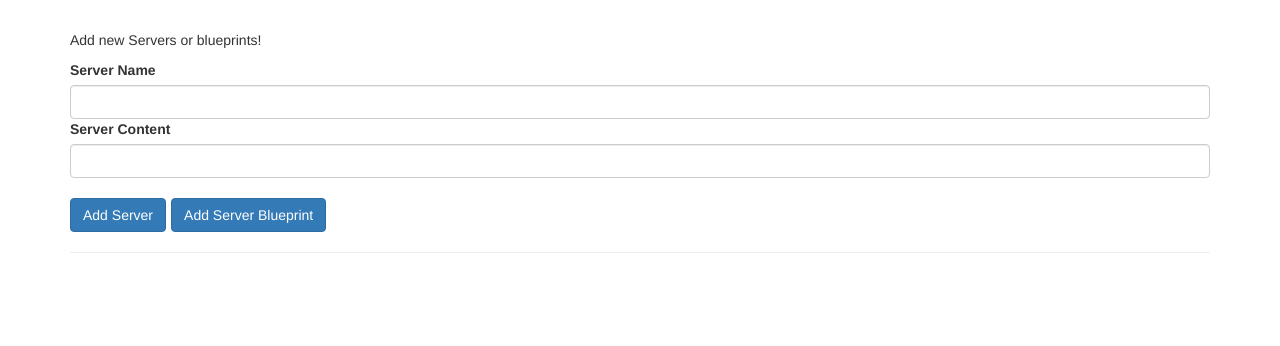
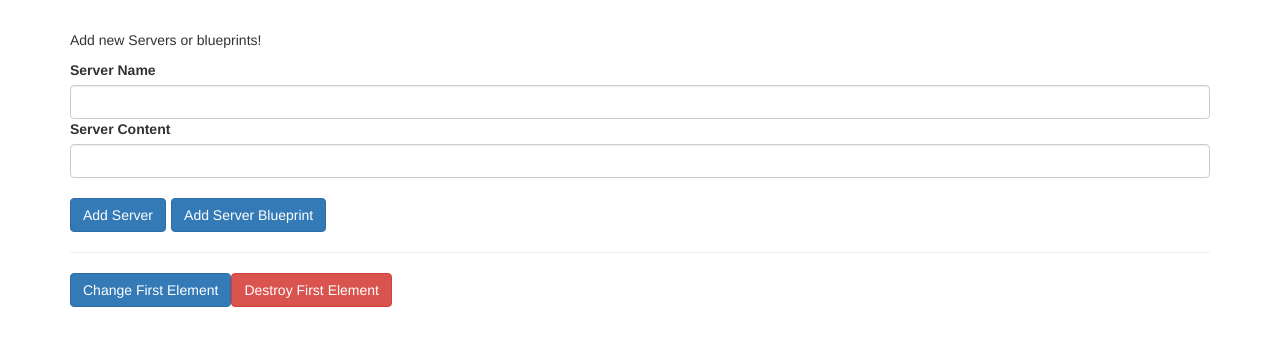
Before and after one commit to TooManyJoses/foray-into-component-data-binding, an Angular app: page / in a window 1280 px wide. Shown: the top 346 px of the page. Built offline with nearby package versions, Linux system fonts and the light colour scheme.

Commit message:
exploring lifecycle hooks and when they are called

```diff
--- a/src/app/app.component.html
+++ b/src/app/app.component.html
@@ -6,6 +6,8 @@
   <hr>
   <div class="row">
     <div class="col-xs-12">
+      <button class="btn btn-primary" (click)="onChangeFirst()">Change First Element</button>
+      <button class="btn btn-danger" (click)="onDestroyFirst()">Destroy First Element</button>
       <app-server-element
         *ngFor="let serverElement of serverElements"
         [srvElement]="serverElement"
--- a/src/app/app.component.ts
+++ b/src/app/app.component.ts
@@ -23,4 +23,12 @@ export class AppComponent {
       content: blueprintData.serverContent,
     });
   }
+
+  onChangeFirst() {
+    this.serverElements[0].name = 'Changed!'
+  }
+
+  onDestroyFirst() {
+    this.serverElements.splice(0, 1);
+  }
 }
--- a/src/app/server-element/server-element.component.ts
+++ b/src/app/server-element/server-element.component.ts
@@ -1,20 +1,59 @@
-import { Component, Input, OnInit } from '@angular/core';
+import { Component, Input, OnChanges, OnInit, SimpleChanges, DoCheck, AfterContentInit, AfterContentChecked, AfterViewInit, AfterViewChecked, OnDestroy } from '@angular/core';
 
 @Component({
   selector: 'app-server-element',
   templateUrl: './server-element.component.html',
   styleUrls: ['./server-element.component.css']
 })
-export class ServerElementComponent implements OnInit {
+export class ServerElementComponent implements
+  OnInit,
+  OnChanges,
+  DoCheck,
+  AfterContentInit,
+  AfterContentChecked,
+  AfterViewInit,
+  AfterViewChecked,
+  OnDestroy {
   @Input('srvElement') element: {
     type: string,
     name: string,
     content: string,
   };
 
-  constructor() { }
+  constructor() {
+    console.log('constructor called');
+  }
+
+  ngOnChanges(changes: SimpleChanges): void {
+    console.log('ngOnChanges called');
+    console.log('changes', changes);
+  }
 
   ngOnInit(): void {
+    console.log('ngOnInit called');
   }
 
+  ngAfterContentInit(): void {
+    console.log('ngAfterContentInit');
+  }
+
+  ngDoCheck(): void {
+    console.log('ngDoCheck');
+  }
+
+  ngAfterContentChecked(): void {
+    console.log('ngAfterContentChecked');
+  }
+
+  ngAfterViewInit(): void {
+    console.log('ngAfterViewInit');
+  }
+
+  ngAfterViewChecked(): void {
+    console.log('ngAfterViewChecked');
+  }
+
+  ngOnDestroy(): void {
+    console.log('ngOnDestroy called!')
+  }
 }
```
